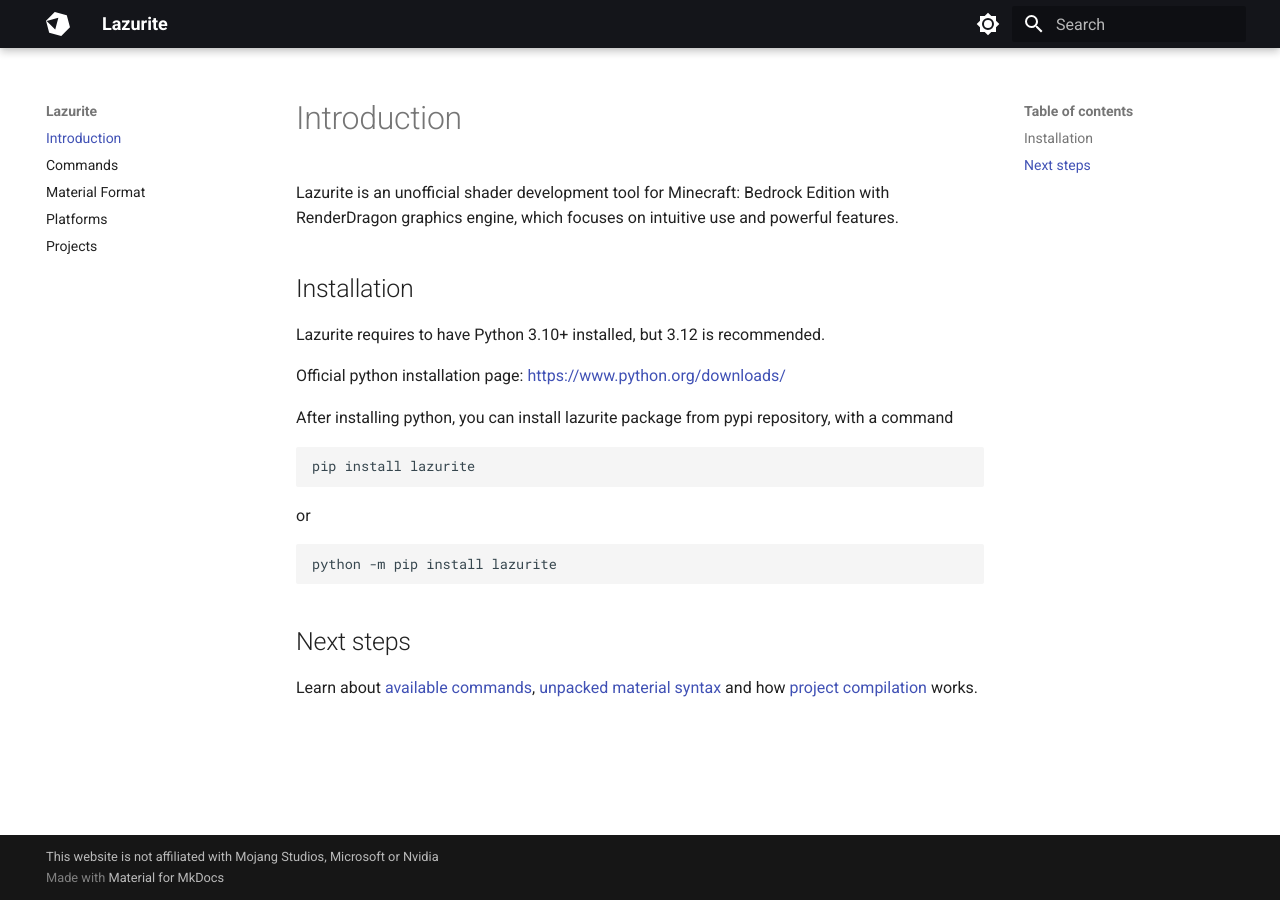
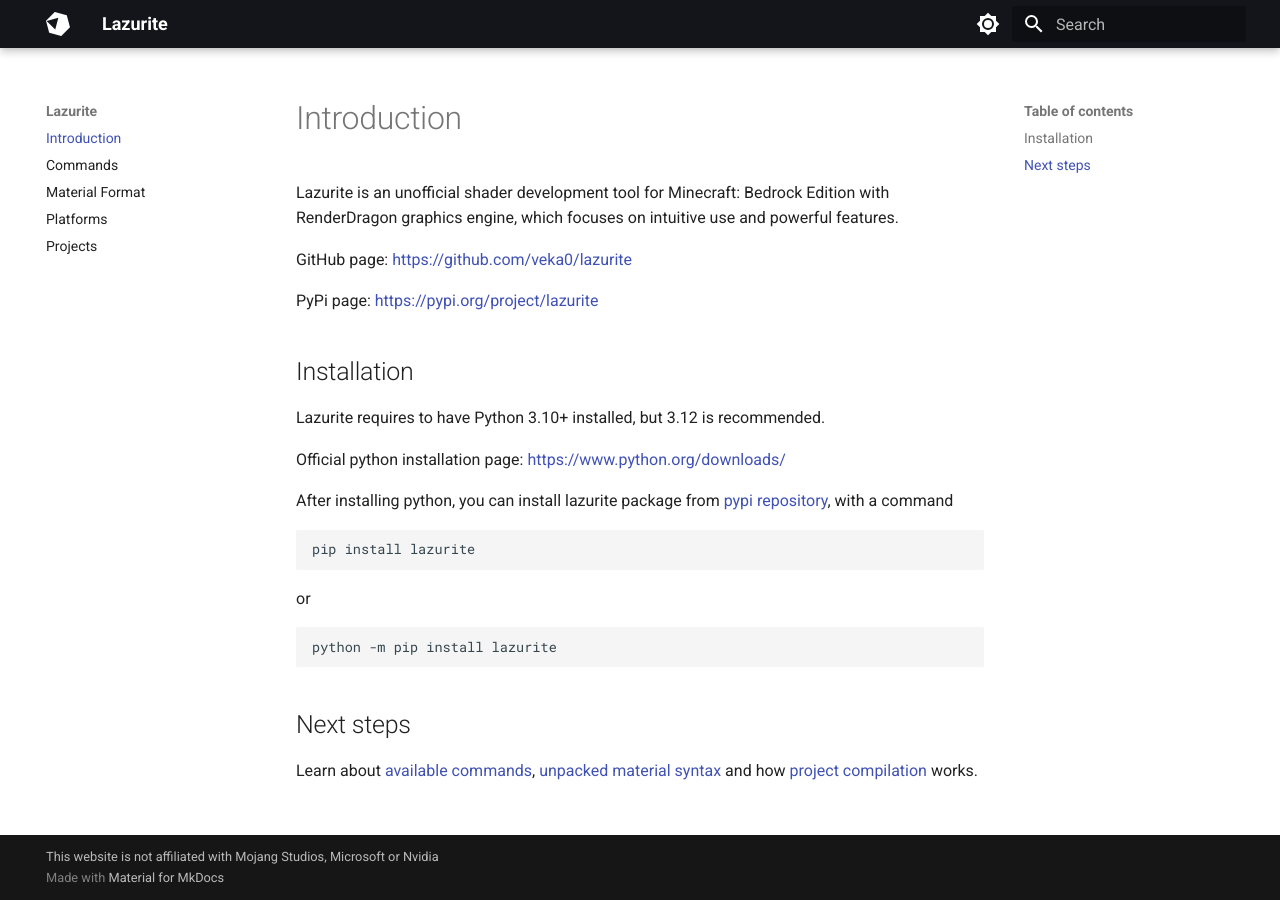
Before and after one commit to veka0/lazurite, an MkDocs documentation site: the page built from docs/index.md, in a window 1280 px wide. Built offline with MkDocs 1.6.1 and Material for MkDocs 9.7.7, drawn with Linux system fonts in a browser that asks for light colours.

Commit message:
Docs and readme changes

````diff
--- a/docs/index.md
+++ b/docs/index.md
@@ -1,6 +1,10 @@
 # Introduction
 
 Lazurite is an unofficial shader development tool for Minecraft: Bedrock Edition with RenderDragon graphics engine, which focuses on intuitive use and powerful features.
+
+GitHub page: <https://github.com/veka0/lazurite>
+
+PyPi page: <https://pypi.org/project/lazurite>
 
 ## Installation
 
@@ -8,7 +12,7 @@
 
 Official python installation page: <https://www.python.org/downloads/>
 
-After installing python, you can install lazurite package from pypi repository, with a command
+After installing python, you can install lazurite package from [pypi repository](https://pypi.org/project/lazurite), with a command
 
 ```sh
 pip install lazurite
````
